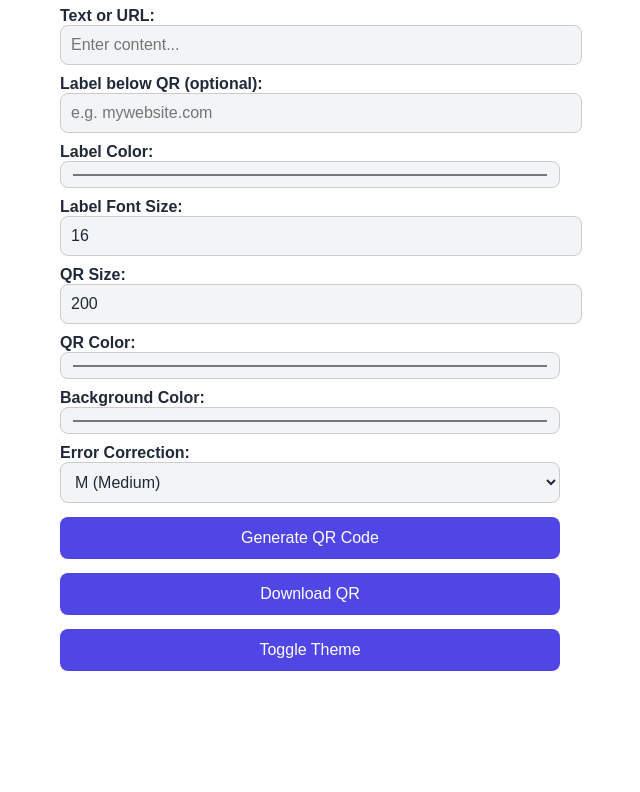
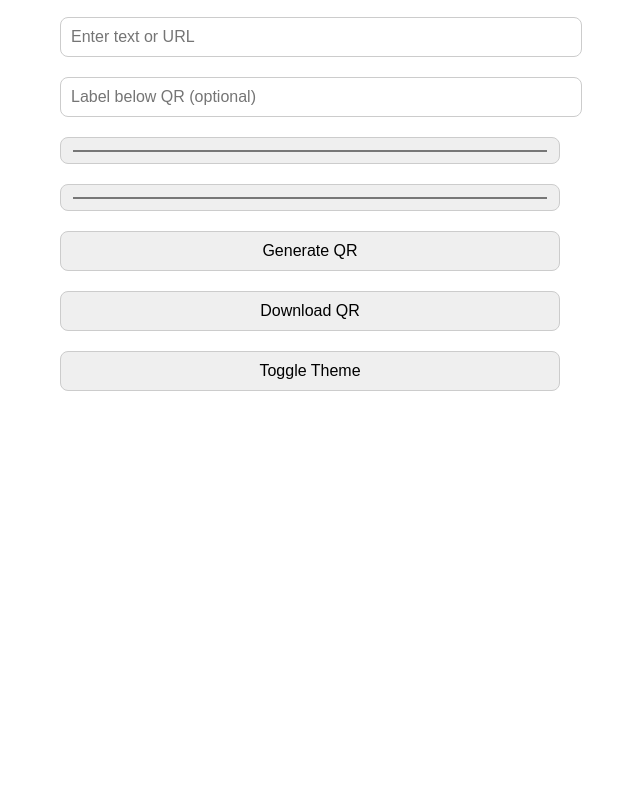
Before and after one commit to ExoticBalak/a, a plain HTML site: page index.html in a window 1280 px wide. Shown: the part 93-885 px from the top of the page, without its empty margins (330-970 px from the left). After the commit the page ends 800 px from the top, so only its background shows below. Drawn offline with Linux system fonts and the light colour scheme.

Commit message:
Update index.html

```diff
--- a/index.html
+++ b/index.html
@@ -2,108 +2,111 @@
 <html lang="en" data-theme="light">
 <head>
   <meta charset="UTF-8" />
-  <meta name="viewport" content="width=device-width, initial-scale=1.0" />
+  <meta name="viewport" content="width=device-width, initial-scale=1.0"/>
   <title>QR Code Generator</title>
   <style>
     :root {
       --bg: #ffffff;
-      --fg: #1f2937;
-      --input-bg: #f3f4f6;
-      --btn-bg: #4f46e5;
-      --accent: #10b981;
+      --fg: #000000;
     }
     [data-theme="dark"] {
-      --bg: #111827;
-      --fg: #f3f4f6;
-      --input-bg: #1f2937;
-      --btn-bg: #6366f1;
-      --accent: #22c55e;
+      --bg: #121212;
+      --fg: #ffffff;
     }
     body {
-      background: var(--bg);
+      background-color: var(--bg);
       color: var(--fg);
       font-family: sans-serif;
+      padding: 20px;
       max-width: 500px;
       margin: auto;
-      padding: 20px;
-    }
-    h1 {
       text-align: center;
     }
-    label {
-      display: block;
-      margin-top: 10px;
-      font-weight: 600;
-    }
-    input, select {
+    input, button {
+      padding: 10px;
+      margin: 10px 0;
       width: 100%;
-      padding: 10px;
       font-size: 16px;
-      background: var(--input-bg);
+      border-radius: 8px;
       border: 1px solid #ccc;
-      border-radius: 8px;
-      color: var(--fg);
-    }
-    button {
-      width: 100%;
-      padding: 12px;
-      font-size: 16px;
-      background: var(--btn-bg);
-      color: white;
-      border: none;
-      border-radius: 8px;
-      margin-top: 14px;
-      cursor: pointer;
-    }
-    #qrcode-container {
-      margin-top: 20px;
-      text-align: center;
     }
     canvas {
-      margin: 10px auto;
+      margin-top: 20px;
     }
   </style>
 </head>
 <body>
   <h1>QR Code Generator</h1>
-  <label for="text">Text or URL:</label>
-  <input id="text" type="text" placeholder="Enter content..." />
-
-  <label for="labelText">Label below QR (optional):</label>
-  <input id="labelText" type="text" placeholder="e.g. mywebsite.com" />
-
-  <label for="labelColor">Label Color:</label>
-  <input id="labelColor" type="color" value="#000000" />
-
-  <label for="labelSize">Label Font Size:</label>
-  <input id="labelSize" type="number" value="16" min="10" max="30" />
-
-  <label for="size">QR Size:</label>
-  <input id="size" type="number" value="200" min="100" max="500" />
-
-  <label for="fgColor">QR Color:</label>
-  <input id="fgColor" type="color" value="#000000" />
-
-  <label for="bgColor">Background Color:</label>
+  <input id="qrText" type="text" placeholder="Enter text or URL" />
+  <input id="qrLabel" type="text" placeholder="Label below QR (optional)" />
+  <input id="qrColor" type="color" value="#000000" />
   <input id="bgColor" type="color" value="#ffffff" />
-
-  <label for="ecLevel">Error Correction:</label>
-  <select id="ecLevel">
-    <option value="L">L (Low)</option>
-    <option value="M" selected>M (Medium)</option>
-    <option value="Q">Q (Quartile)</option>
-    <option value="H">H (High)</option>
-  </select>
-
-  <button onclick="generateQRCode()">Generate QR Code</button>
+  <button onclick="generateQRCode()">Generate QR</button>
   <button onclick="downloadQRCode()">Download QR</button>
   <button onclick="toggleTheme()">Toggle Theme</button>
 
-  <div id="qrcode-container">
-    <canvas id="qrCanvas"></canvas>
-  </div>
+  <canvas id="qrCanvas"></canvas>
 
-  <script src="https://cdn.jsdelivr.net/npm/qrcode@1.5.1/build/qrcode.min.js"></script>
-  <script src="script.js"></script>
+  <script src="https://cdn.jsdelivr.net/npm/qrcode/build/qrcode.min.js"></script>
+  <script>
+    function generateQRCode() {
+      const text = document.getElementById("qrText").value.trim();
+      const label = document.getElementById("qrLabel").value.trim();
+      const color = document.getElementById("qrColor").value;
+      const bgColor = document.getElementById("bgColor").value;
+      const canvas = document.getElementById("qrCanvas");
+
+      if (!text) {
+        alert("Please enter some text.");
+        return;
+      }
+
+      const tempCanvas = document.createElement("canvas");
+
+      QRCode.toCanvas(tempCanvas, text, {
+        width: 200,
+        margin: 1,
+        color: {
+          dark: color,
+          light: bgColor,
+        }
+      }, function (error) {
+        if (error) {
+          console.error(error);
+          alert("Error generating QR.");
+          return;
+        }
+
+        const ctx = canvas.getContext("2d");
+        const labelHeight = label ? 30 : 0;
+        canvas.width = 200;
+        canvas.height = 200 + labelHeight;
+
+        ctx.fillStyle = bgColor;
+        ctx.fillRect(0, 0, canvas.width, canvas.height);
+        ctx.drawImage(tempCanvas, 0, 0);
+
+        if (label) {
+          ctx.fillStyle = color;
+          ctx.font = "16px sans-serif";
+          ctx.textAlign = "center";
+          ctx.fillText(label, canvas.width / 2, 200 + 20);
+        }
+      });
+    }
+
+    function downloadQRCode() {
+      const canvas = document.getElementById("qrCanvas");
+      const link = document.createElement("a");
+      link.download = "qr-code.png";
+      link.href = canvas.toDataURL("image/png");
+      link.click();
+    }
+
+    function toggleTheme() {
+      const html = document.documentElement;
+      html.dataset.theme = html.dataset.theme === "dark" ? "light" : "dark";
+    }
+  </script>
 </body>
 </html>
```
